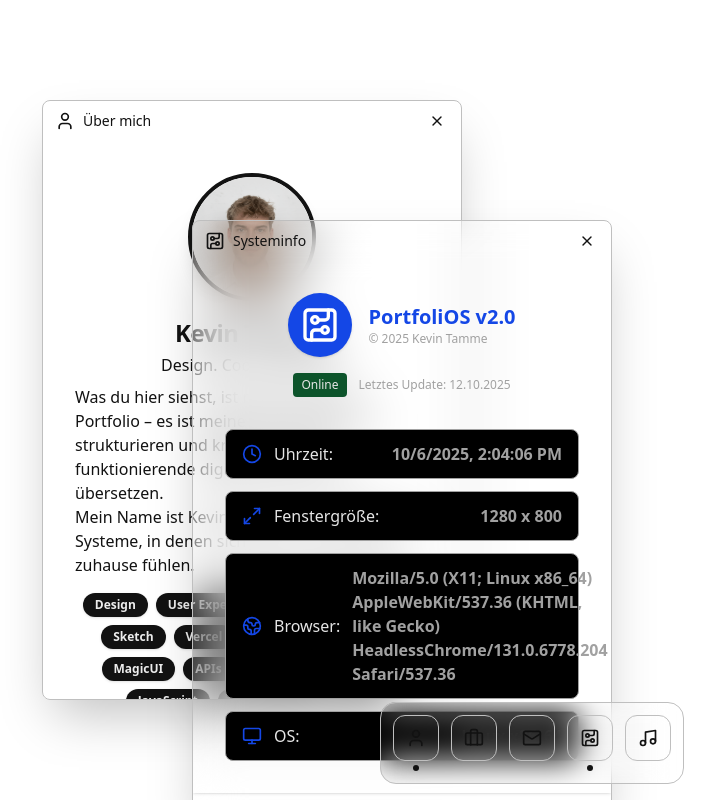
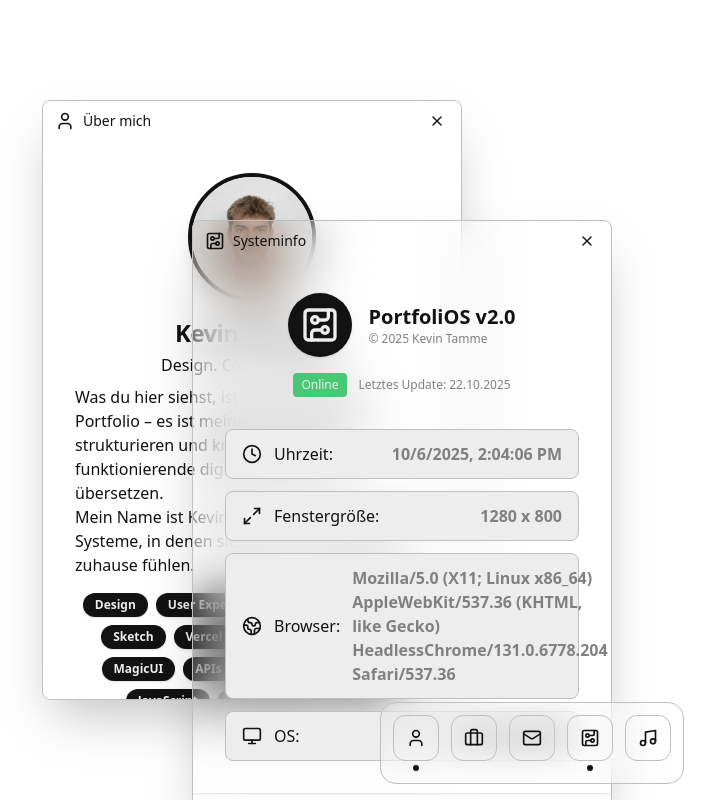
Before and after one commit to warumkev/portfolio, a Next.js app: page / in a window 1280 px wide. Both pictures are taken after a click on the button 698 px from the left and 738 px from the top of the page. Shown: the whole page, without its empty margins (108-823 px from the left). Built offline with nearby package versions, Linux system fonts and the light colour scheme.

Commit message:
Refactor styles and improve color usage across components; add success color variable and update related styles for consistency

```diff
--- a/app/globals.css
+++ b/app/globals.css
@@ -9,6 +9,7 @@
   --color-muted: var(--muted);
   --color-accent: var(--accent);
   --color-destructive: var(--destructive);
+  --color-success: var(--success);
   --color-border: var(--border);
   --color-input: var(--input);
   --color-ring: var(--ring);
@@ -22,6 +23,7 @@
   --muted: hsl(0, 0%, 50%);
   --accent: hsl(216, 71%, 61%);
   --destructive: hsl(340, 82%, 52%);
+  --success: hsl(141, 53%, 53%);
   --border: hsl(0, 0%, 75%);
   --input: hsl(220, 14%, 85%);
   --ring: hsl(216, 70%, 24%);
--- a/components/sections/ContactContent.tsx
+++ b/components/sections/ContactContent.tsx
@@ -9,7 +9,7 @@ const Toast = ({ show, type, message, onClose }: { show: boolean; type: 'success
                 ${show ? 'translate-y-0 opacity-100' : 'translate-y-8 opacity-0 pointer-events-none'}
                 right-4 bottom-4 sm:right-4 sm:bottom-4 sm:translate-y-0
                 w-[90vw] max-w-xs sm:w-auto sm:max-w-sm rounded-xl shadow-lg px-5 py-4 font-medium text-base
-                ${type === 'success' ? 'bg-green-600 text-white' : 'bg-destructive text-primary'}
+                ${type === 'success' ? 'bg-success text-primary' : 'bg-destructive text-primary'}
                 sm:bottom-4 sm:right-4 bottom-auto top-4 left-1/2 -translate-x-1/2 sm:left-auto sm:top-auto sm:translate-x-0
                 ${show ? '' : 'sm:opacity-0 sm:pointer-events-none'}
             `}
--- a/components/sections/MusicPlayerContent.tsx
+++ b/components/sections/MusicPlayerContent.tsx
@@ -30,20 +30,20 @@ const MusicPlayerContent = () => {
 
     return (
     <div className="p-6 md:p-8 h-full flex flex-col items-center justify-center text-white">
-            <div className="w-48 h-48 rounded-lg shadow-lg mb-6 flex items-center justify-center">
-                <Music size={64} className="text-blue-700" />
+            <div className="w-48 h-48 rounded-xl bg-background hover:bg-background/25 shadow-lg mb-6 flex items-center justify-center">
+                <Music size={64} className="text-primary" />
             </div>
-            <h3 className="text-lg font-bold text-blue-700">Lofi Chill</h3>
-            <p className="text-sm text-neutral-400 mb-6">by ilovemusic</p>
+            <h3 className="text-lg font-bold text-primary">Lofi Chill</h3>
+            <p className="text-sm text-muted mb-6">by ilovemusic</p>
             <button
                 onClick={togglePlayPause}
-                className="w-16 h-16 bg-blue-700 rounded-full flex items-center justify-center text-white hover:bg-white hover:text-blue-700 transition"
+                className="w-16 h-16 bg-primary rounded-full flex items-center justify-center text-white hover:bg-background hover:text-primary transition"
                 aria-label={isPlaying ? "Musik anhalten" : "Musik abspielen"}
             >
                 {isPlaying ? <Pause size={32} /> : <Play size={32} />}
             </button>
             <div className="w-full max-w-xs mt-6 flex items-center gap-3 hidden md:flex">
-                <VolumeX size={20} className="text-neutral-200" aria-hidden="true" />
+                <VolumeX size={20} className="text-muted" aria-hidden="true" />
                 <input
                     type="range"
                     min="0"
@@ -51,11 +51,11 @@ const MusicPlayerContent = () => {
                     step="0.01"
                     value={volume}
                     onChange={handleVolumeChange}
-                    className="w-full h-2 bg-neutral-200 rounded-lg appearance-none cursor-pointer [&::-webkit-slider-thumb]:appearance-none [&::-webkit-slider-thumb]:w-4 [&::-webkit-slider-thumb]:h-4 [&::-webkit-slider-thumb]:bg-blue-700 [&::-webkit-slider-thumb]:rounded-full"
+                    className="w-full h-2 bg-muted rounded-lg appearance-none cursor-pointer [&::-webkit-slider-thumb]:appearance-none [&::-webkit-slider-thumb]:w-4 [&::-webkit-slider-thumb]:h-4 [&::-webkit-slider-thumb]:bg-primary [&::-webkit-slider-thumb]:rounded-full"
                     aria-label="Lautstärkeregler"
                     style={{ touchAction: 'pan-y' }}
                 />
-                <Volume2 size={20} className="text-neutral-200" aria-hidden="true" />
+                <Volume2 size={20} className="text-muted" aria-hidden="true" />
             </div>
             <audio ref={audioRef} src="https://play.ilovemusic.de/ilm_ilovechillhop" onPlay={() => setIsPlaying(true)} onPause={() => setIsPlaying(false)}></audio>
         </div>
--- a/components/sections/SysteminfoContent.tsx
+++ b/components/sections/SysteminfoContent.tsx
@@ -21,41 +21,41 @@ const SysteminfoContent = () => {
         };
     }, []);
     return (
-    <div className="relative p-6 md:p-8 font-sans min-h-[340px] flex flex-col items-center justify-center text-white shadow max-w-xl mx-auto">
+    <div className="relative p-6 md:p-8 font-sans min-h-[340px] flex flex-col items-center justify-center shadow max-w-xl mx-auto">
             <div className="flex items-center gap-4 mb-4">
-                <div className="bg-blue-700 rounded-full p-3 shadow">
-                    <CircuitBoard size={40} className="text-white" />
+                <div className="bg-primary rounded-full p-3 shadow">
+                    <CircuitBoard size={40} className="text-secondary" />
                 </div>
                 <div>
-                    <h2 className="text-xl font-bold text-blue-700">PortfoliOS v2.0</h2>
-                    <p className="text-xs text-neutral-400">© 2025 Kevin Tamme</p>
+                    <h2 className="text-xl font-bold text-primary">PortfoliOS v2.0</h2>
+                    <p className="text-xs text-muted">© 2025 Kevin Tamme</p>
                 </div>
             </div>
             <div className="flex gap-3 items-center mb-4">
-                <span className="text-xs bg-green-900 text-neutral-200 px-2 py-1 rounded">Online</span>
-                <span className="text-xs text-neutral-400">Letztes Update: 12.10.2025</span>
+                <span className="text-xs bg-success text-secondary px-2 py-1 rounded">Online</span>
+                <span className="text-xs text-muted">Letztes Update: 22.10.2025</span>
             </div>
             {/* Theme toggle removed. */}
             <div className="mt-4 w-full space-y-3">
-                <div className="flex items-center gap-3 border border-neutral-400 rounded-lg px-4 py-3 bg-black hover:bg-transparent">
-                    <span className=""><Clock size={20} className="text-blue-700" /></span>
-                    <span className="text-neutral-200">Uhrzeit:</span>
-                    <span className="ml-auto font-semibold text-neutral-400">{date}</span>
+                <div className="flex items-center gap-3 border border-border rounded-lg px-4 py-3 bg-background hover:bg-background/25">
+                    <span className=""><Clock size={20} className="text-primary" /></span>
+                    <span className="text-primary">Uhrzeit:</span>
+                    <span className="ml-auto font-semibold text-muted">{date}</span>
                 </div>
-                <div className="flex items-center gap-3 border border-neutral-400 rounded-lg px-4 py-3 bg-black hover:bg-transparent">
-                    <span className="text-blue-700"><Maximize2 size={20} /></span>
-                    <span className="text-neutral-200">Fenstergröße:</span>
-                    <span className="ml-auto font-semibold text-neutral-400">{windowSize.w} x {windowSize.h}</span>
+                <div className="flex items-center gap-3 border border-border rounded-lg px-4 py-3 bg-background hover:bg-background/25">
+                    <span className="text-primary"><Maximize2 size={20} /></span>
+                    <span className="text-primary">Fenstergröße:</span>
+                    <span className="ml-auto font-semibold text-muted">{windowSize.w} x {windowSize.h}</span>
                 </div>
-                <div className="flex items-center gap-3 border border-neutral-400 rounded-lg px-4 py-3 bg-black hover:bg-transparent">
-                    <span className="text-blue-700"><Globe2 size={20} /></span>
-                    <span className="text-neutral-200">Browser:</span>
-                    <span className="ml-auto font-semibold text-neutral-400">{typeof navigator !== "undefined" ? navigator.userAgent : "-"}</span>
+                <div className="flex items-center gap-3 border border-border rounded-lg px-4 py-3 bg-background hover:bg-background/25">
+                    <span className="text-primary"><Globe2 size={20} /></span>
+                    <span className="text-primary">Browser:</span>
+                    <span className="ml-auto font-semibold text-muted">{typeof navigator !== "undefined" ? navigator.userAgent : "-"}</span>
                 </div>
-                <div className="flex items-center gap-3 border border-neutral-400 rounded-lg px-4 py-3 bg-black hover:bg-transparent">
-                    <span className="text-blue-700"><Monitor size={20} /></span>
-                    <span className="text-neutral-200">OS:</span>
-                    <span className="ml-auto font-semibold text-neutral-400">{typeof navigator !== "undefined" ? navigator.platform : "-"}</span>
+                <div className="flex items-center gap-3 border border-border rounded-lg px-4 py-3 bg-background hover:bg-background/25">
+                    <span className="text-primary"><Monitor size={20} /></span>
+                    <span className="text-primary">OS:</span>
+                    <span className="ml-auto font-semibold text-muted">{typeof navigator !== "undefined" ? navigator.platform : "-"}</span>
                 </div>
             </div>
         </div>
--- a/features/projects/content/doable-app.json
+++ b/features/projects/content/doable-app.json
@@ -1,5 +1,5 @@
 {
-  "title": "Doable:Get Things Done.",
+  "title": "Doable: Get Things Done.",
   "description": "Schluss mit Ablenkung. Der neue Fokus-Timer läuft nur, wenn dein Handy quer liegt. Konzentrier dich und erledige To-dos in Rekordzeit. Dein Feierabend wird es dir danken.",
   "githubUrl": "https://github.com/kevintamme/doable",
   "liveUrl": "https://doable.kevintamme.com"
```
